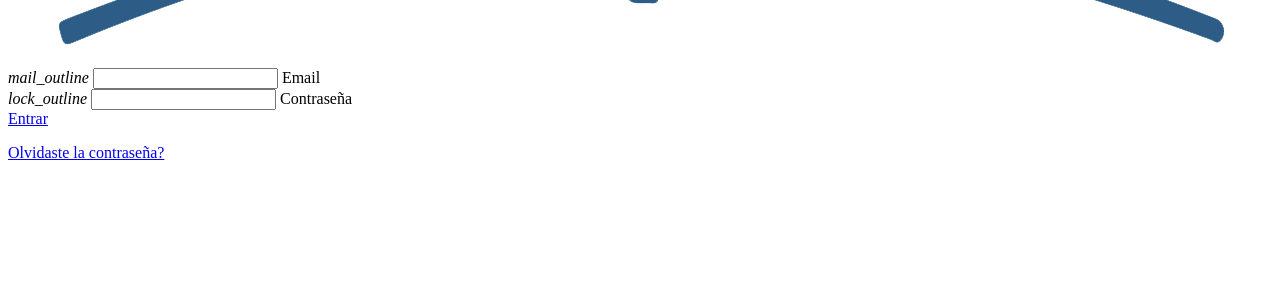
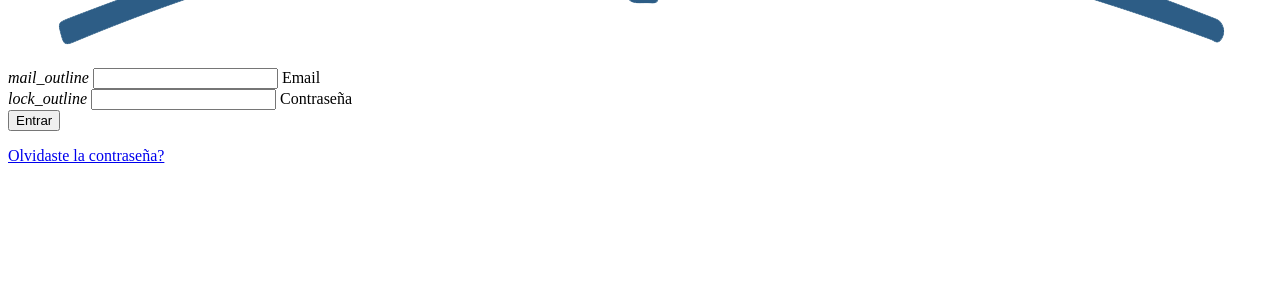
Before and after one commit to DanElias/Parallax, a PHP site: page /_login.html in a window 1280 px wide. Shown: the part 492-800 px from the top of the page. Run offline with PHP 8.4, Linux system fonts and the light colour scheme.

Commit message:
Pagina de login con sesiones de PHP, la sesione sta en util.php

```diff
--- a/Proyecto/Website/_login.html
+++ b/Proyecto/Website/_login.html
@@ -12,8 +12,15 @@
     <div class="col s12 z-depth-6 card-panel">
 
         <!--Inicio de formulario-->
-        <form class="login-form">
+        <form class="login-form"  action="login.php" method="POST">
             <div class="row"></div>
+
+
+            <?php if(isset($error)): ?>
+            <div class="colores">
+                <?=$error ?>
+            </div>
+            <?php endif ?>
 
                 <!--Campo para mail -->
             <div class="row">
@@ -36,8 +43,9 @@
 
             <!--Campo para entrar una vez llenado los campos -->
             <div class="row">
+
                 <div class="input-field col s12">
-                    <a href="admin.html" class="btn waves-effect waves-light col s12">Entrar</a>
+                    <button type="submit" class="btn waves-effect waves-light col s12" id="submit" name="submit" >Entrar</button>
                 </div>
             </div>
 
--- a/Proyecto/Website/css/loginCSS.css
+++ b/Proyecto/Website/css/loginCSS.css
@@ -39,3 +39,8 @@ img.logo-login{
     -o-transform: translate(-50%, -50%);
     transform: translate(-50%, -50%);
 }
+
+.colores{
+    color:red;
+    text-align: center;
+}
```
Also changed, not shown: Proyecto/Website/login.php (+10 -11 lines).
